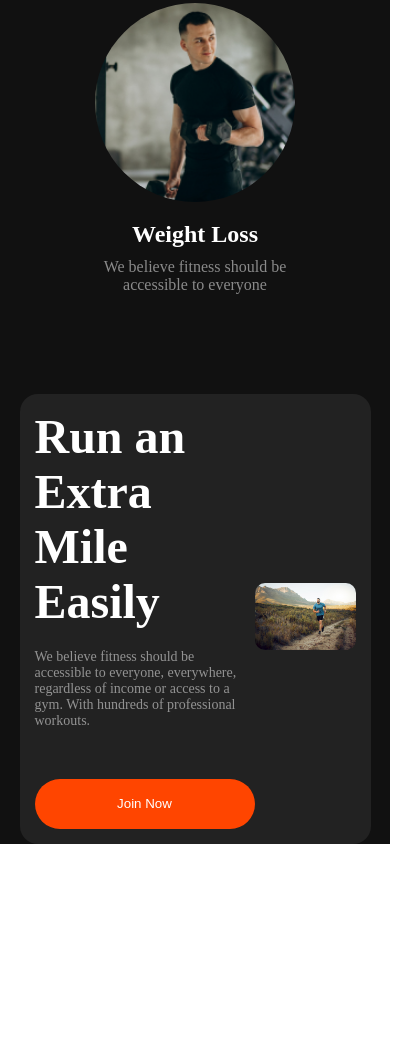
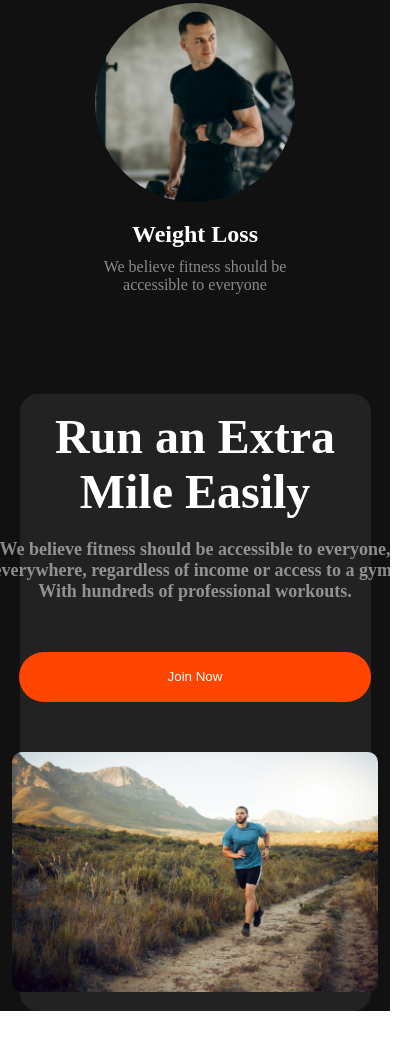
Before and after one commit to rumman321/Assignment2-B10, a plain HTML site: page index.html in a window 390 px wide. Shown: the part 2523-3573 px from the top of the page, 415 px wide, since content can reach past the window. Before the commit the page ends 3467 px from the top, so only its background shows below. Drawn offline with Linux system fonts and the light colour scheme.

Commit message:
run section mobile responsive(576px) done

```diff
--- a/responsive.css
+++ b/responsive.css
@@ -41,5 +41,23 @@
        align-items: center;
        gap: 40px;
     }
+    .run-container{
+        display: flex;
+        flex-direction: column;
+        gap: 50px;
+
+
+
+     }
+
+     .run-content{
+        text-align: center;
+
+       }
+
+       .run-content button{
+        width: 80%;
+
+       }
 
 }
--- a/style.css
+++ b/style.css
@@ -218,8 +218,8 @@ main{
 .run-content p{
     margin-top: 20PX;
     color: rgba(255, 255, 255, 0.511);
-    font-size: 14px;
-    font-weight: 400;
+    font-size: 18px;
+    font-weight: 600;
 
 }
 .run-content button{
```
